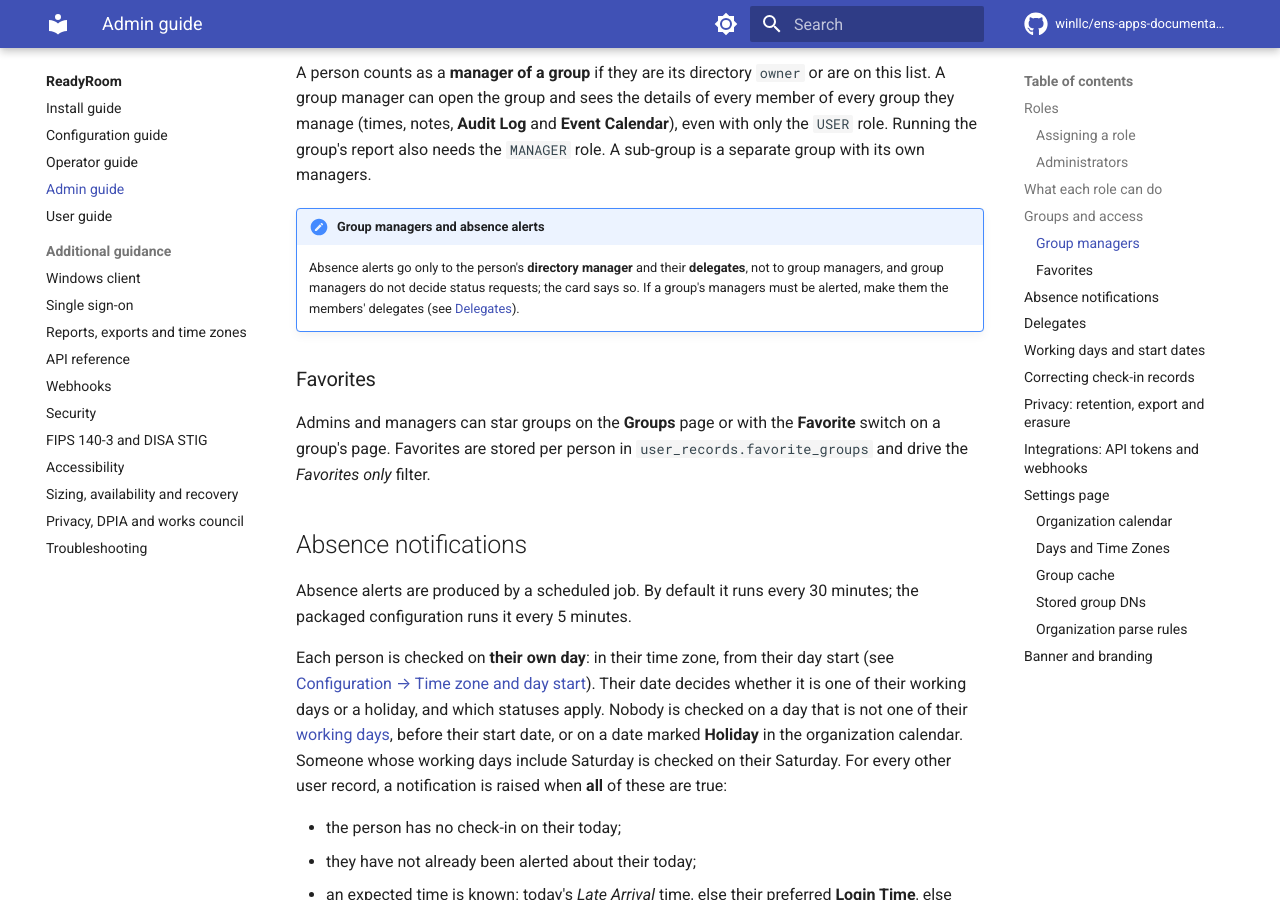
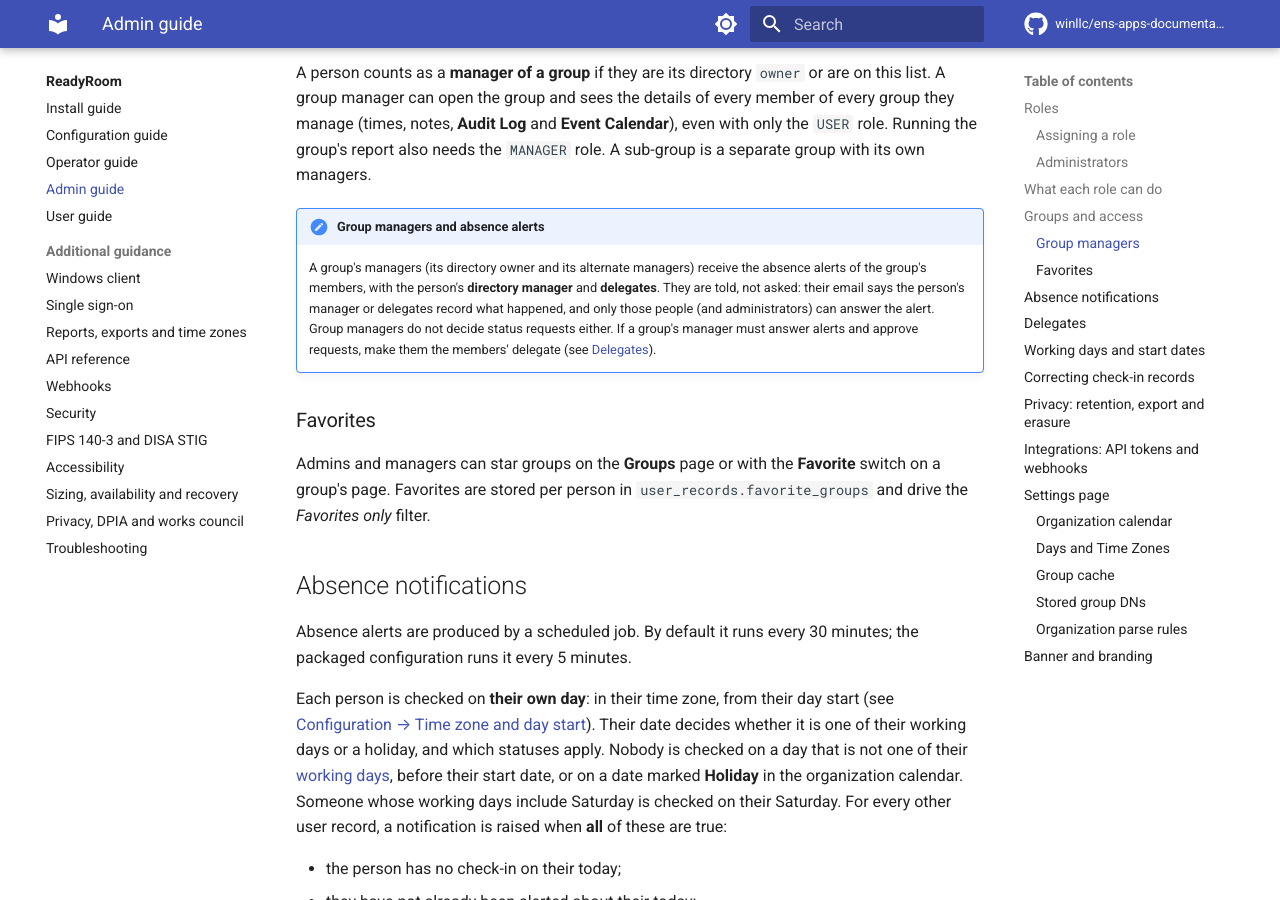
Before and after one commit to winllc/ens-apps-documentation, an MkDocs documentation site: the page built from docs/readyroom/admin-guide.md, in a window 1280 px wide and 900 px high, scrolled down 4527 px. Built offline with MkDocs 1.6.1 and Material for MkDocs 9.7.7, drawn with Linux system fonts in a browser that asks for light colours; comment, search, counter and statistics services are not loaded.

Commit message:
ReadyRoom: absence alerts go to the person's group managers too
Co-Authored-By: Claude Opus 5.5 <noreply@anthropic.com>
Claude-Session: https://claude.ai/code/session_01R2Q6XtDB8DfVmiejzJGwBh

```diff
--- a/docs/readyroom/admin-guide.md
+++ b/docs/readyroom/admin-guide.md
@@ -137,10 +137,12 @@ group's report also needs the `MANAGER` role. A sub-group is a separate group wi
 managers.
 
 !!! note "Group managers and absence alerts"
-    Absence alerts go only to the person's **directory manager** and their **delegates**, not to
-    group managers, and group managers do not decide status requests; the card says so. If a
-    group's managers must be alerted, make them the members' delegates (see
-    [Delegates](#delegates)).
+    A group's managers (its directory owner and its alternate managers) receive the absence alerts
+    of the group's members, with the person's **directory manager** and **delegates**. They are
+    told, not asked: their email says the person's manager or delegates record what happened, and
+    only those people (and administrators) can answer the alert. Group managers do not decide
+    status requests either. If a group's manager must answer alerts and approve requests, make
+    them the members' delegate (see [Delegates](#delegates)).
 
 ### Favorites
 
```
Also changed, not shown: docs/readyroom/index.md (+1 -1 lines), docs/readyroom/operator-guide.md (+1 -1 lines), docs/readyroom/privacy.md (+1 -1 lines), docs/readyroom/security.md (+4 -2 lines), docs/readyroom/troubleshooting.md (+2 -2 lines).
